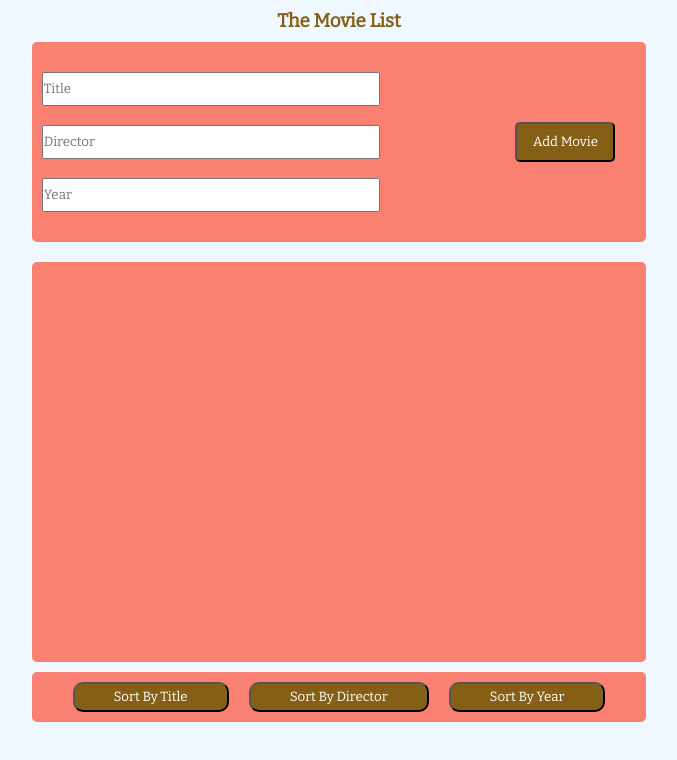
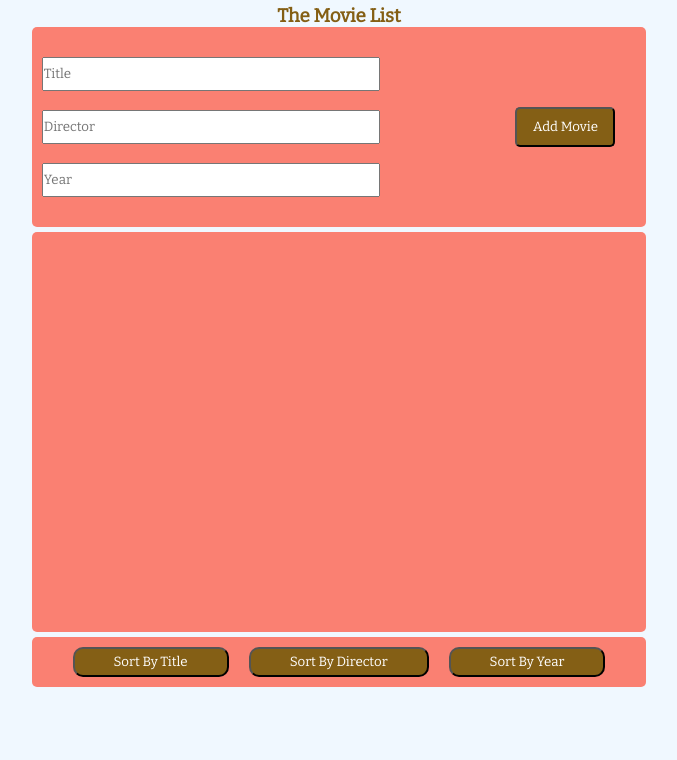
Before and after one commit to AntonNordgren/Lab3, a plain HTML site: page index.html in a window 1280 px wide. Shown: the whole page, without its empty margins (301-978 px from the left). Drawn offline with nearby package versions, Linux system fonts and the light colour scheme; no server answers.

Commit message:
some css

```diff
--- a/style.css
+++ b/style.css
@@ -12,7 +12,6 @@ body {
 
 h3 {
     position: relative;
-    top: 10px;
     text-align: center;
     color: #845f15;
 }
@@ -22,6 +21,7 @@ h3 {
     width: 80%;
     left: 10%;
     right: 10%;
+    top: 5px;
     height: 800px;
 }
 
@@ -29,7 +29,6 @@ h3 {
     position: relative;
     width: 60%;
     margin: auto;
-    top: 20px;
     height: 200px;
     background-color: salmon;
     border-radius: 5px;
@@ -76,7 +75,7 @@ h3 {
     margin: auto;
     background-color: salmon;
     border-radius: 5px;
-    top: 40px;
+    top: 5px;
 }
 
 #listDisplay {
@@ -107,7 +106,7 @@ h3 {
 
 #sortButtonContent {
     position: relative;
-    top: 50px;
+    top: 10px;
     width: 60%;
     height: 50px;
     margin: auto;
```
